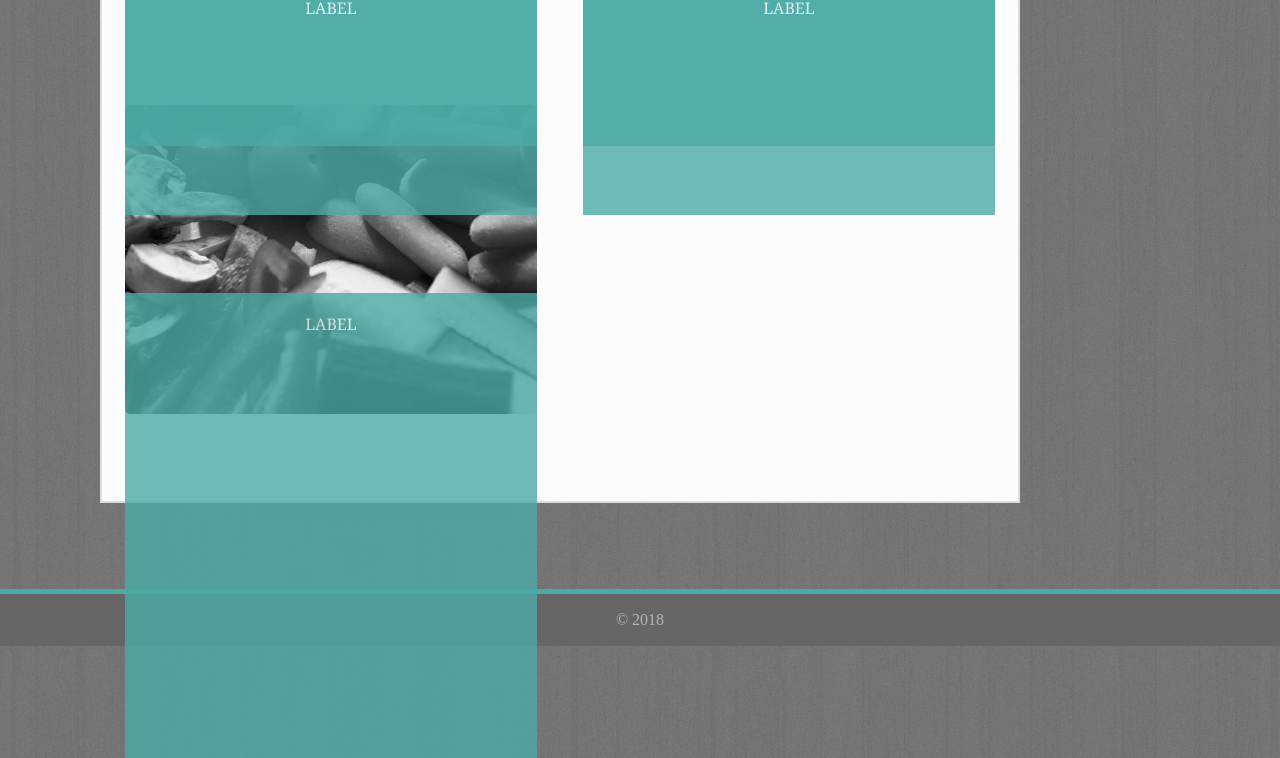
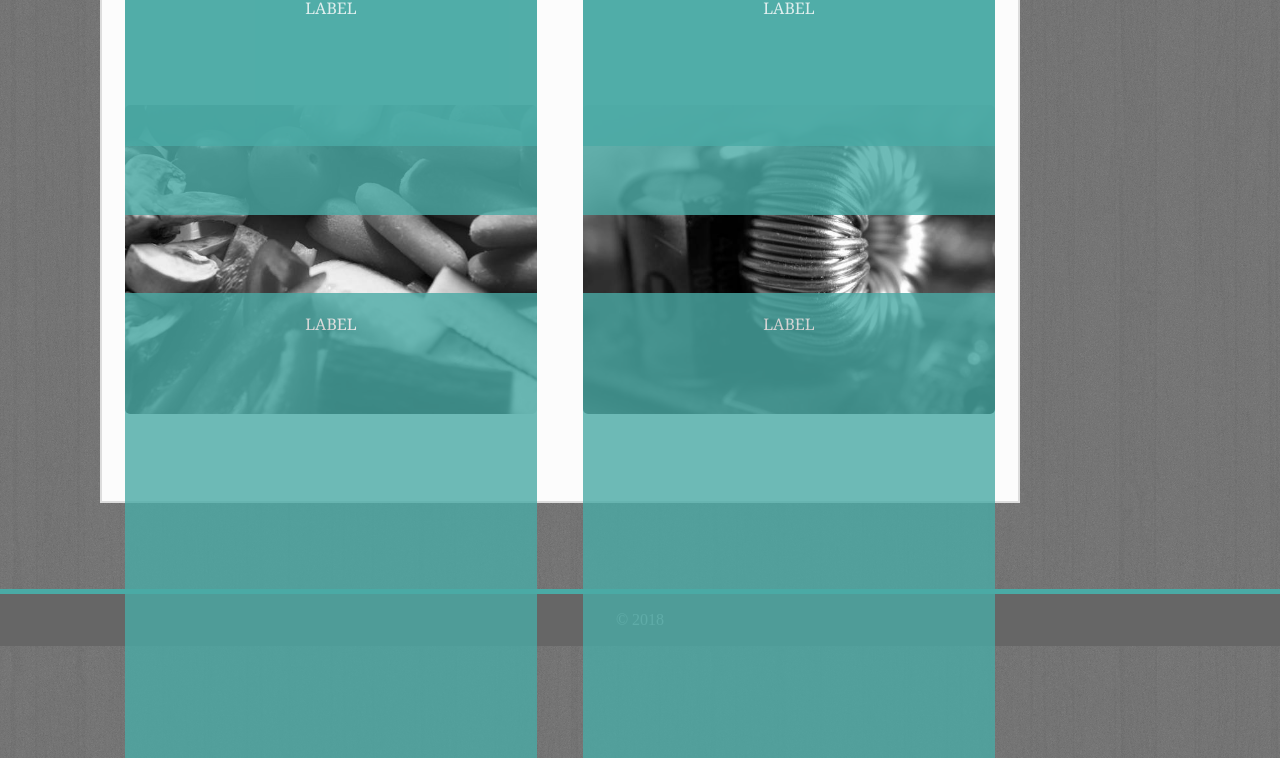
Before and after one commit to t-d-o-g/responsive-portfolio, a plain HTML site: page portfolio.html in a window 1280 px wide. Shown: the part 1513-2271 px from the top of the page. Drawn offline with Linux system fonts and the light colour scheme.

Commit message:
Add another image to portfolio

```diff
--- a/portfolio.html
+++ b/portfolio.html
@@ -65,6 +65,10 @@
                     <img src="assets/images/placeholder-9.jpg" alt="portfolio placeholder image">
                     <h2>LABEL</h2>
                 </div>
+                <div>
+                    <img src="assets/images/placeholder-10.jpg" alt="portfolio placeholder image">
+                    <h2>LABEL</h2>
+                </div>
             </div>
         </main>
 
```
Also changed, not shown: assets/images/placeholder-10.jpg (added).
